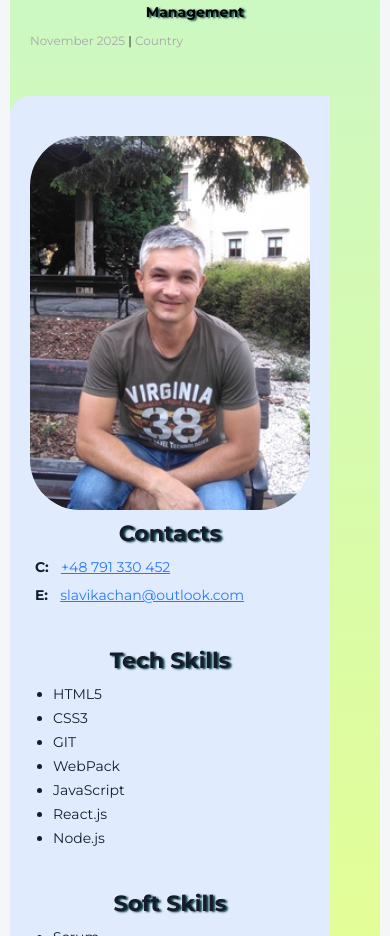
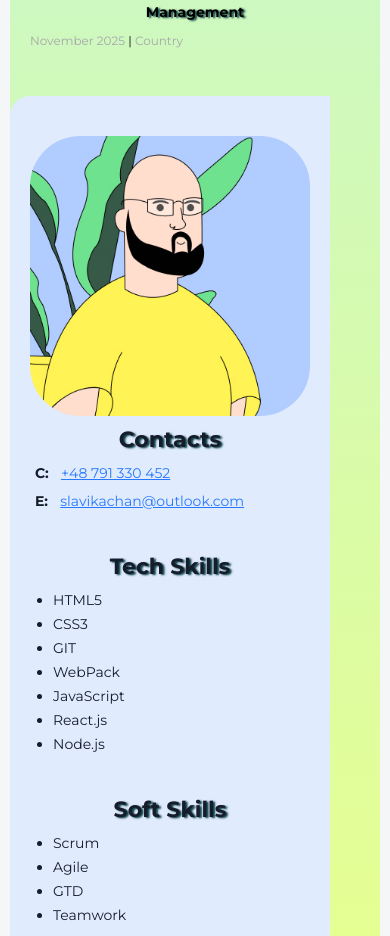
Before and after one commit to ViacheslavKachan-max/Resume-marafon, a plain HTML site: page index.html in a window 390 px wide. Shown: the part 1250-2186 px from the top of the page. Drawn offline with Linux system fonts and the light colour scheme; a web font is replaced by a local one.

Commit message:
update photo source in sidebar and adjust srcset for responsiveness

```diff
--- a/index.html
+++ b/index.html
@@ -161,9 +161,9 @@
     <!-- Sidebar -->
     <aside class="sidebar">
       <div class="container-photo">
-        <img class="my-photo" src="../img/Slavik-Kachan.jpg"
-        srcset="../img/Slavik-Kachan.jpg 1x,
-                  ../img/Slavik-Kachan@2x.jpg 2x" alt="My photo" width="370" height="370" />
+        <img class="my-photo" src="img/Frame_1.jpg"
+        srcset="img/Frame_1.jpg 1x,
+                  img/Frame_1@2x.jpg 2x" alt="My photo" width="370" height="370" />
       </div>
 
       <div class="sidebar-contacts">
```
